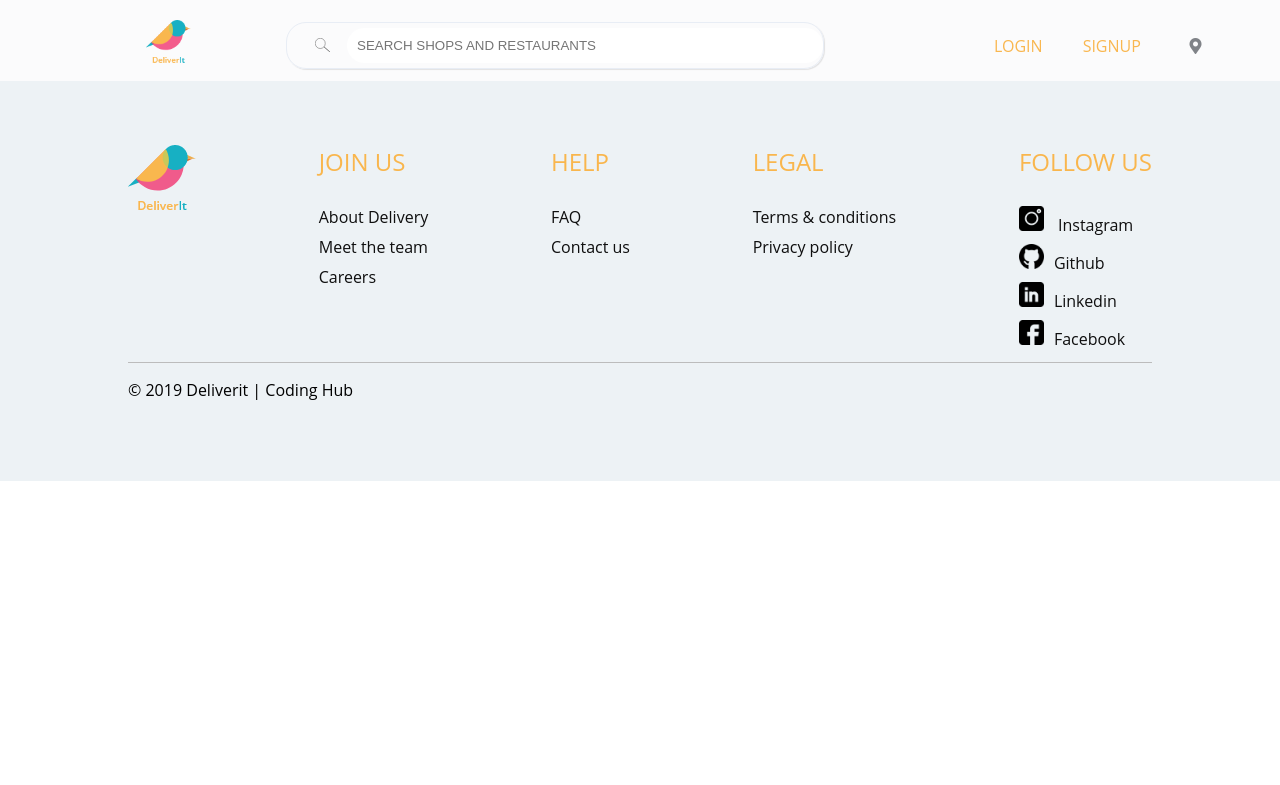
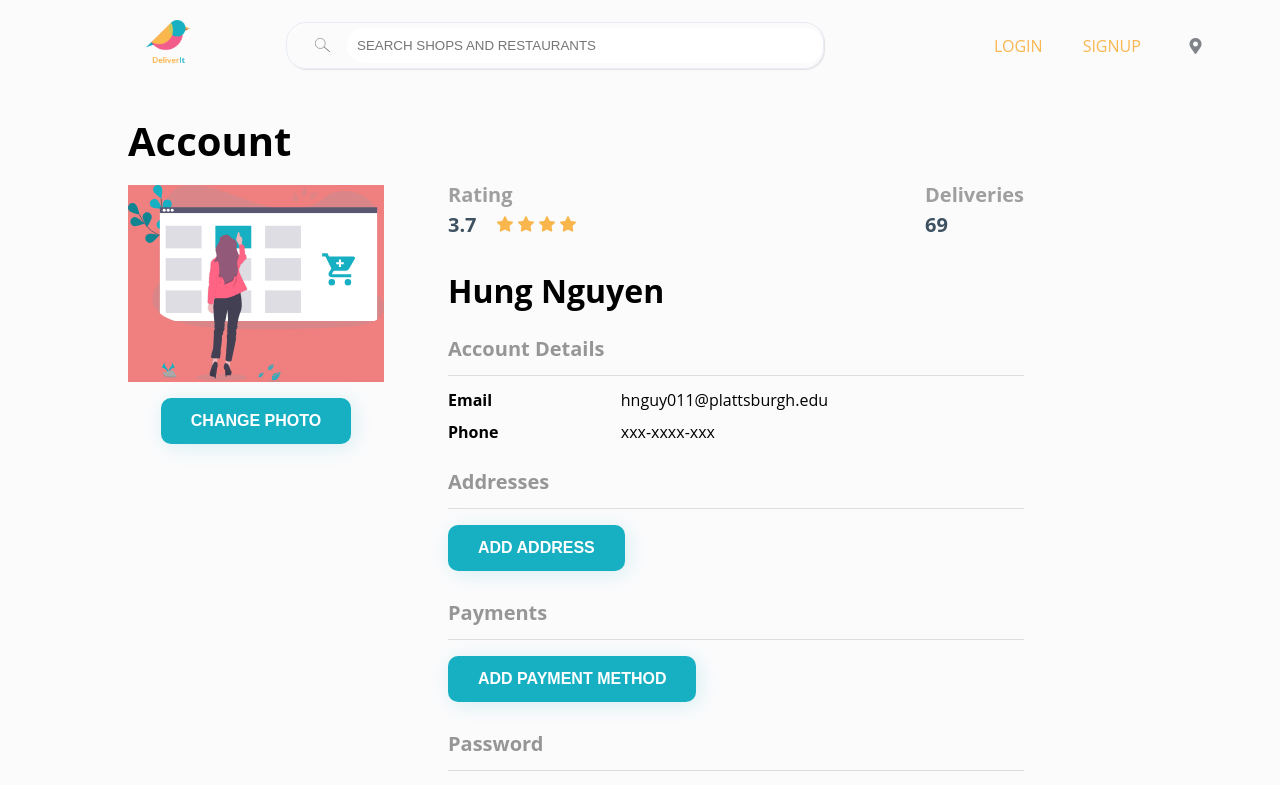
Before and after one commit to coding-hub-org/deliverit, a React (Create React App) app in the folder deliverit-frontend/: page / in a window 1280 px wide. Shown: the top 785 px of the page. Built offline with nearby package versions, Linux system fonts and the light colour scheme.

Commit message:
refactor UserProfileSection add required props warnings move AccountDetail component into UserProfileSection

```diff
--- a/deliverit-frontend/src/App.js
+++ b/deliverit-frontend/src/App.js
@@ -1,17 +1,22 @@
-import React, { Component } from 'react';
-import './App.css';
-import Header from './components/Header/Header';
-import Footer from './components/Footer/Footer';
+import React, { Component } from "react";
+import "./App.css";
+import Header from "./components/Header/Header";
+import Footer from "./components/Footer/Footer";
+import UserProfileSection from "./sections/UserProfileSection/UserProfileSection";
 
 class App extends Component {
   render() {
     return (
       <div className="App">
-
-        <Header/>
-        <Footer/>
-        {/* <Login /> */}
-
+        {/* <Header /> */}
+        <UserProfileSection
+          overallRating={3.7}
+          deliveryCount={69}
+          userName={"Hung Nguyen"}
+          phone={"xxx-xxxx-xxx"}
+          email={"hnguy011@plattsburgh.edu"}
+        />
+        {/* <Footer /> */}
       </div>
     );
   }
--- a/deliverit-frontend/src/components/FlatButton/FlatButton.js
+++ b/deliverit-frontend/src/components/FlatButton/FlatButton.js
@@ -2,10 +2,6 @@ import React, { Component } from "react";
 import "./FlatButton.css";
 
 class FlatButton extends Component {
-  constructor(props) {
-    super(props);
-  }
-
   render() {
     return (
       <div className="flat-button-wrapper">
--- a/deliverit-frontend/src/sections/UserProfileSection/UserProfileSection.css
+++ b/deliverit-frontend/src/sections/UserProfileSection/UserProfileSection.css
@@ -11,6 +11,7 @@
   line-height: 1em;
   padding: 0;
   margin: 0;
+  outline: none;
 }
 
 .user-profile-section {
@@ -136,6 +137,22 @@
   color: #b1b1b1;
 }
 
+.user-profile-section--detail {
+  display: grid;
+  grid-template-columns: 2fr 1fr 7fr;
+  grid-template-areas: "title . value";
+  margin: 1rem 0;
+}
+
+.user-profile-section--detail-title {
+  grid-area: title;
+  font-weight: bold;
+}
+
+.user-profile-section--detail-value {
+  grid-area: value;
+}
+
 @media only screen and (min-width: 1024px) {
   .user-profile {
     display: flex;
--- a/deliverit-frontend/src/sections/UserProfileSection/UserProfileSection.js
+++ b/deliverit-frontend/src/sections/UserProfileSection/UserProfileSection.js
@@ -2,12 +2,22 @@ import React, { Component } from "react";
 import StarIcon from "../../assets/star.svg";
 import TempPicture from "../../assets/register-img.svg";
 import "./UserProfileSection.css";
-import AccountDetail from "../../components/AccountDetail/AccountDetail";
 import FlatButton from "../../components/FlatButton/FlatButton";
 import Header from "../../components/Header/Header";
 import Footer from "../../components/Footer/Footer";
+import PropTypes from "prop-types";
 
 class UserProfileSection extends Component {
+  generateStars = () => {
+    let stars = [];
+    for (var i = 0; i < Math.round(this.props.overallRating || 0); ++i) {
+      stars.push(
+        <img className="user-profile-section--rating-star" src={StarIcon} />
+      );
+    }
+    return stars;
+  };
+
   render() {
     return (
       <div className="user-profile">
@@ -29,27 +39,16 @@ class UserProfileSection extends Component {
           </div>
           <div className="user-profile-section--content">
             <div className="user-profile-section--rating">
-              <div classname="user-profile-section--rating-wrapper">
+              <div className="user-profile-section--rating-wrapper">
                 <div className="user-profile-section--rating-title">
                   <h3>Rating</h3>
                 </div>
                 <div className="user-profile-section--rating-overall-wrapper">
                   <div className="user-profile-section--rating-overall">
-                    <p>8.9</p>
+                    <p>{this.props.overallRating || "?"}</p>
                   </div>
                   <div className="user-profile-section--rating-stars">
-                    <img
-                      className="user-profile-section--rating-star"
-                      src={StarIcon}
-                    />
-                    <img
-                      className="user-profile-section--rating-star"
-                      src={StarIcon}
-                    />
-                    <img
-                      className="user-profile-section--rating-star"
-                      src={StarIcon}
-                    />
+                    {this.generateStars()}
                   </div>
                 </div>
               </div>
@@ -59,7 +58,7 @@ class UserProfileSection extends Component {
                     <h3>Deliveries</h3>
                   </div>
                   <div className="user-profile-section--rating-overall">
-                    <p>69</p>
+                    <p>{this.props.deliveryCount || "?"}</p>
                   </div>
                 </div>
               </div>
@@ -71,8 +70,14 @@ class UserProfileSection extends Component {
               <AccountInformationHeader title="Account Details" />
               <Divider />
               <div className="user-profile-section-details">
-                <AccountDetail title="Email" value="hnguy011@plattsburgh.edu" />
-                <AccountDetail title="Phone" value="xxx-xxxx-xxx" />
+                <AccountDetail
+                  title="Email"
+                  value={this.props.email || "Empty"}
+                />
+                <AccountDetail
+                  title="Phone"
+                  value={this.props.phone || "Empty"}
+                />
               </div>
               <AccountInformationHeader title="Addresses" />
               <Divider />
@@ -113,13 +118,34 @@ class UserProfileSection extends Component {
   }
 }
 
-function AccountInformationHeader(props) {
+UserProfileSection.propTypes = {
+  overallRating: PropTypes.number.isRequired,
+  userName: PropTypes.string.isRequired,
+  email: PropTypes.string.isRequired,
+  phone: PropTypes.string.isRequired,
+  deliveryCount: PropTypes.number.isRequired
+};
+
+var AccountInformationHeader = props => {
   return (
     <div className="user-profile-section--account-information-header">
       <h3>{props.title}</h3>
     </div>
   );
-}
+};
+
+var AccountDetail = props => {
+  return (
+    <div className="user-profile-section--detail">
+      <div className="user-profile-section--detail-title">
+        <p>{props.title}</p>
+      </div>
+      <div className="user-profile-section--detail-value">
+        <p>{props.value}</p>
+      </div>
+    </div>
+  );
+};
 
 const Divider = props => {
   return <div className="user-profile-section--divider" />;
```
Also changed, not shown: deliverit-frontend/src/components/AccountDetail/AccountDetail.css (deleted, +0 -15 lines), deliverit-frontend/src/components/AccountDetail/AccountDetail.js (deleted, +0 -23 lines), 2 other files (tests, documents, lock files or other folders).
